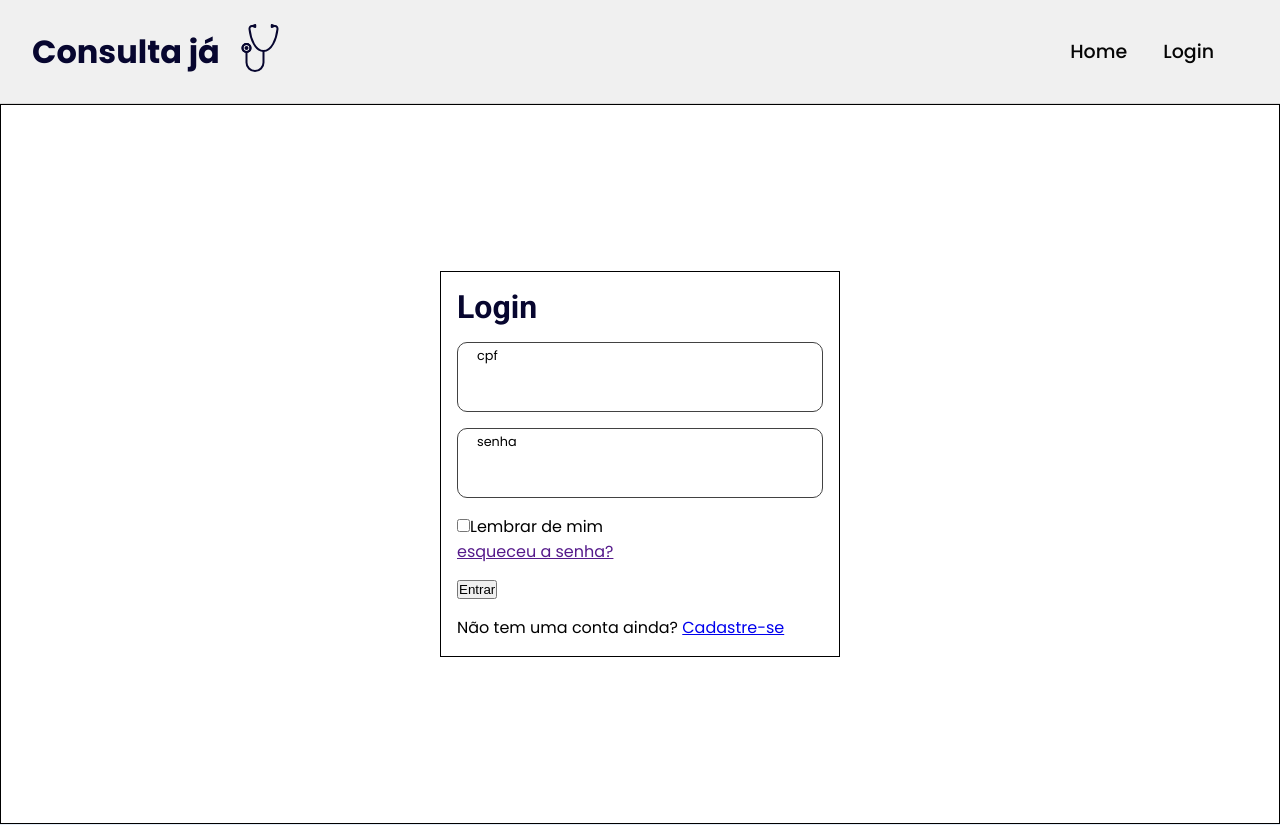
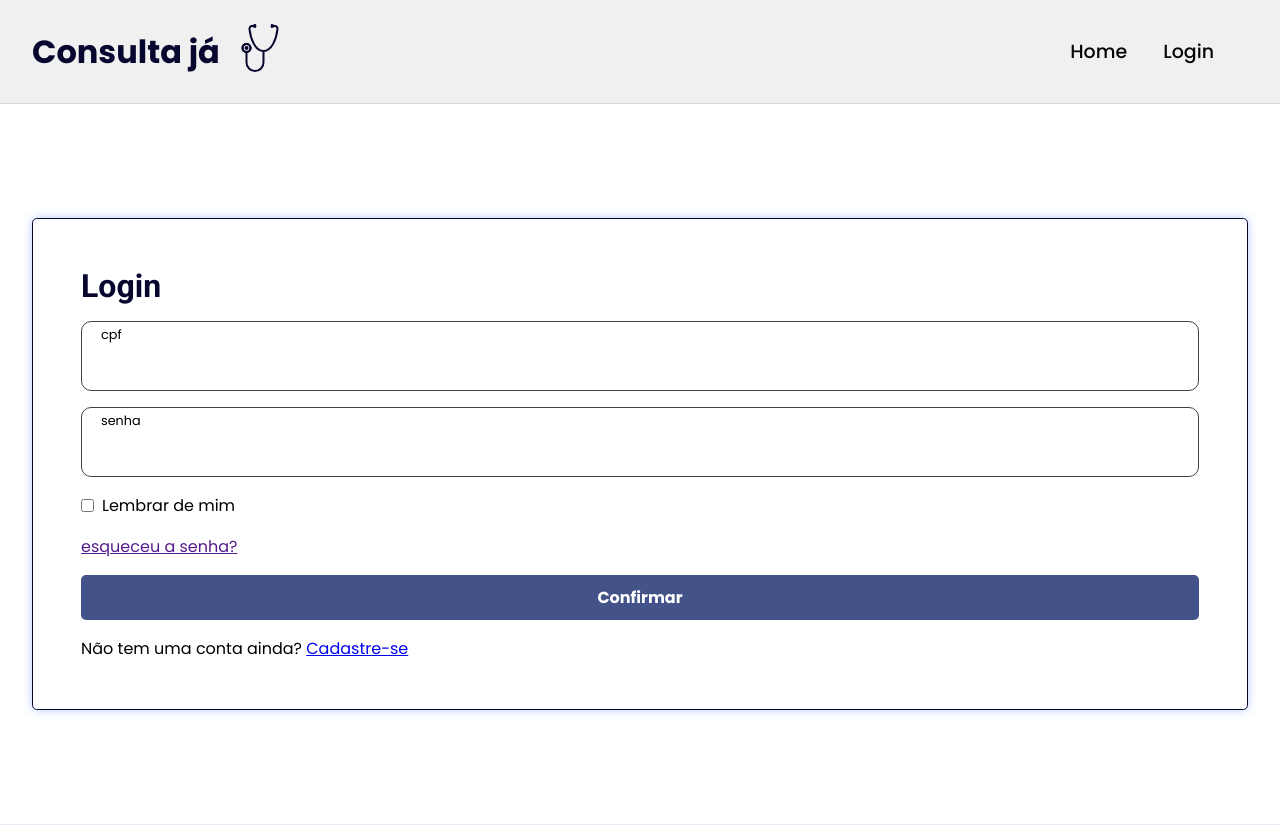
Before and after one commit to ArthurThz/projeto-consulta-ja, a React (Vite) app: page /login in a window 1280 px wide. Shown: the top 825 px of the page. Built offline with nearby package versions, Linux system fonts and the light colour scheme.

Commit message:
updated home title font size

```diff
--- a/src/components/Routes/home/styles.js
+++ b/src/components/Routes/home/styles.js
@@ -112,7 +112,7 @@ export const Presentation = styled.div`
     div {
       gap: 2.5rem;
       h2 {
-        font-size: 2rem;
+        font-size: 3rem;
       }
       p {
         font-size: 1.3rem;
--- a/src/components/Routes/login/Login.jsx
+++ b/src/components/Routes/login/Login.jsx
@@ -6,8 +6,8 @@ import { useState, useContext } from "react";
 import { userContext } from "../../../Context/UserContext";
 import { isLoggedContext } from "../../../Context/IsLoggedContext";
 import { apiRoute } from "../../../services/api";
-import { Container, Form, FormContainer } from "./styles";
-
+import { Container, Form, FormContainer, Row } from "./styles";
+import Button from "../../Layout/Button/button";
 import Input from "../../Layout/Input/input";
 
 const Login = () => {
@@ -53,27 +53,24 @@ const Login = () => {
               name="senha"
               onChange={handleOnChangeInput}
             />
-
-            <div className="control-input-options">
-              <section>
+              <Row>
                 <input type="checkbox" name="rememberUser" id="rememberUser" />
                 <label htmlFor="rememberUser">Lembrar de mim</label>
-              </section>
+              </Row>
 
-              <section>
+              <Row>
                 <a href="" className="forgot-password">
                   esqueceu a senha?
                 </a>
-              </section>
-            </div>
+              </Row>
 
-            <input className="button" type="submit" value="Entrar" />
+              <Button children="Confirmar" onClick={handleOnSubmit} type="submit"/>
 
-            <div className="sign-up">
+            <Row>
               <span>
                 Não tem uma conta ainda? <Link to="/cadastro">Cadastre-se</Link>
               </span>
-            </div>
+            </Row>
           </Form>
       </FormContainer>
     </Container>
--- a/src/components/Routes/login/styles.js
+++ b/src/components/Routes/login/styles.js
@@ -5,8 +5,6 @@ export const Container = styled.main`
     width:100%;
     min-height:90vh;
     height:100%;
-
-    border:1px solid black;
 
     display:flex;
     align-items:center;
@@ -18,11 +16,13 @@ export const ImageContainer = styled.div`
 `
 
 export const FormContainer = styled.div`
-    width:auto;
+    width:95%;
     gap:1rem;
-    border:1px solid black;
+    border:1px solid ${colors.darkBlue};
+    box-shadow:0 0 10px 0 ${colors.lightBlue};
+    border-radius:.3rem;
     height:100;
-    padding:1rem;
+    padding:3rem;
 
     display:flex;
     flex-direction:column;
@@ -45,4 +45,16 @@ export const Form = styled.form`
     width:100%;
     height:100%;
     gap:1rem;
+
+    button{
+        width:100%;
+    }
 `
+
+export const Row = styled.div`
+    width:auto;
+    display:flex;
+    align-items:center;
+    justify-content:center;
+    gap: 0.5rem;
+`
```
